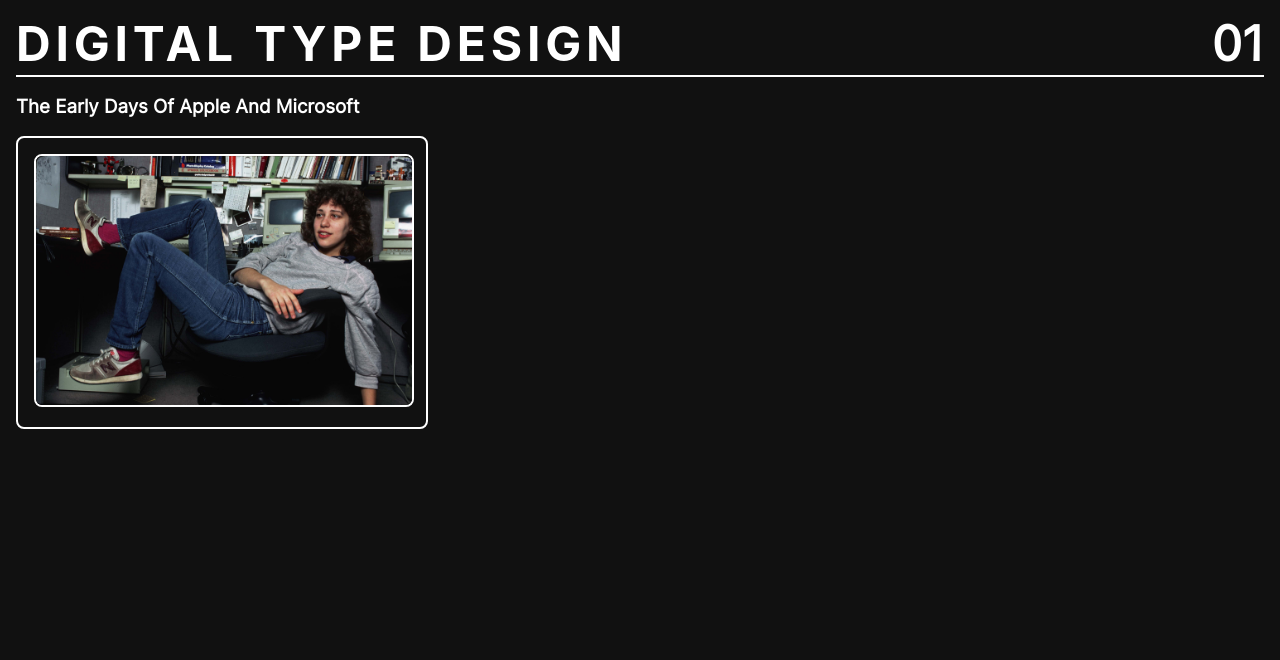
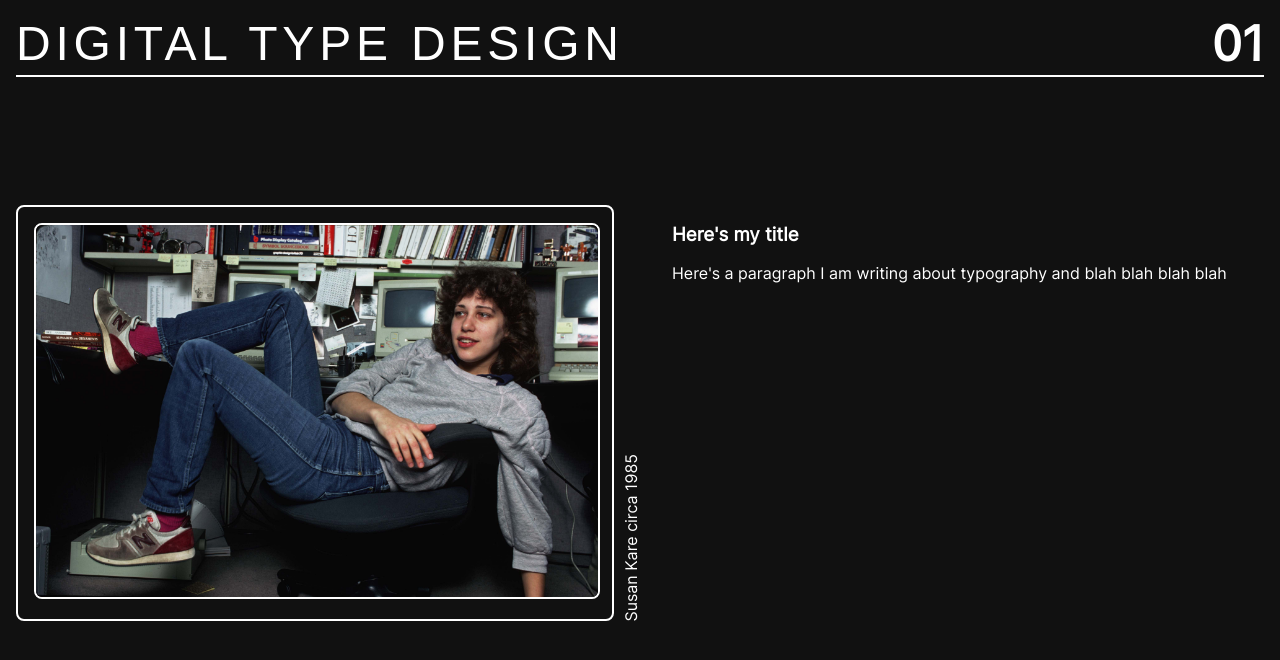
Before and after one commit to DruzyDowns/type, a Jekyll site: the page built from index.html, in a window 1280 px wide. Shown: the top 660 px of the page. Built offline with Jekyll 4.4.1, drawn with Linux system fonts in a browser that asks for light colours; some web fonts are replaced.

Commit message:
update layout and default.html, add fonts, add front matter options

```diff
--- a/_layouts/default.html
+++ b/_layouts/default.html
@@ -7,7 +7,29 @@ head.html -%}
 
   <main class="page-content" aria-label="Content">
     <div class="wrapper">
-      {{ content }}
+      <div class="vh-100">
+        <div class="mh3 bb bw1 main-border flex justify-between items-end">
+          <div class="">
+            <h1 class="lack f1 fw4 pb0 mt3 mb1 font-hl ttu tracked">
+              digital type design
+            </h1>
+          </div>
+          <div class="">
+            <h1 class="font-hl f1 mt3 mb1">01</h1>
+          </div>
+        </div>
+        <div class="flex pa3 pt6">
+          <div class="w-50 flex items-end">
+            {% include frame.html %}
+            <p class="vertical flip font-hl f5 ma0 ml2">
+              {{ page.caption }}
+            </p>
+          </div>
+          <div class="w-50 ph4">
+            {{ content }}
+          </div>
+        </div>
+      </div>
     </div>
   </main>
 
--- a/assets/css/main.css
+++ b/assets/css/main.css
@@ -1,7 +1,27 @@
 @font-face {
-  src: url(Inter.var.woff2);
+  src: url(fonts/Inter.var.woff2);
   font-family: inter-var;
   font-weight: 400;
+}
+@font-face {
+  src: url(fonts/Typefesse_Claire-Obscure.otf);
+  font-family: typefesse;
+  font-weight: 400;
+}
+@font-face {
+  src: url(fonts/lack-regular-webfont.woff);
+  font-family: lack;
+  font-weight: 400;
+}
+@font-face {
+  src: url(assets/css/fonts/SportingGrotesque-Regular.otf);
+  font-family: sporting;
+  font-weight: 400;
+}
+@font-face {
+  src: url(assets/css/fonts/SportingGrotesque-Bold.otf);
+  font-family: sporting-bold;
+  font-weight: 700;
 }
 @import url("https://rsms.me/inter/inter.css");
 html {
@@ -40,6 +60,18 @@ body {
 .inter {
   font-family: "Inter", sans-serif;
 }
+.typefesse {
+  font-family: "typefesse", sans-serif;
+}
+.lack {
+  font-family: "lack", sans-serif;
+}
+.lack {
+  font-family: "sporting", sans-serif;
+}
+.lack {
+  font-family: "sporting-bold", sans-serif;
+}
 
 .inter-var {
   font-family: "inter-var", sans-serif;
--- a/index.html
+++ b/index.html
@@ -1,23 +1,10 @@
 ---
 layout: default
 frame: susan.jpg
+caption: Susan Kare circa 1985
 ---
 
-<div class="vh-100">
-  <div class="mh3 bb bw1 main-border flex justify-between items-end">
-    <div class="">
-      <h1 class="inter f1 fw7 pb0 mt3 mb1 font-hl ttu tracked">
-        Digital Type Design
-      </h1>
-    </div>
-    <div class="">
-      <h1 class="font-hl f1 mt3 mb1">01</h1>
-    </div>
-  </div>
-  <h3 class="ph3 font-hl ttc">the early days of apple and microsoft</h3>
-  <div class="flex ph3">
-    <div class="w-33">
-      {% include frame.html %}
-    </div>
-  </div>
-</div>
+<h3 class="font-hl">Here's my title</h3>
+<p class="font-hl">
+  Here's a paragraph I am writing about typography and blah blah blah blah
+</p>
```
Also changed, not shown: assets/css/fonts/Inter.var.woff2 (renamed from assets/css/Inter.var.woff2), assets/css/fonts/SportingGrotesque-Bold.otf (added), assets/css/fonts/SportingGrotesque-Regular.otf (added), assets/css/fonts/Typefesse_Claire-Obscure.otf (added), assets/css/fonts/lack-regular-webfont.woff (added), assets/img/akira.jpg (added), assets/img/zapf.jpg (added), 1 other file.
